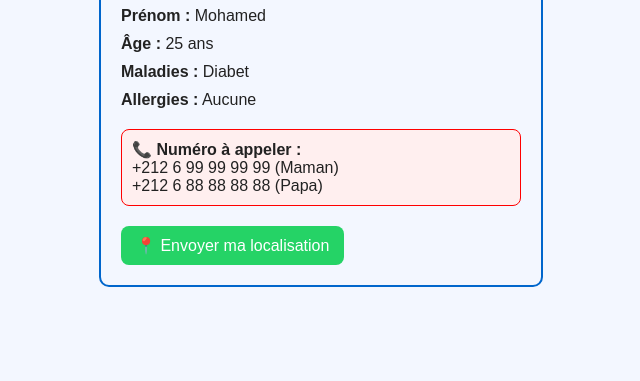
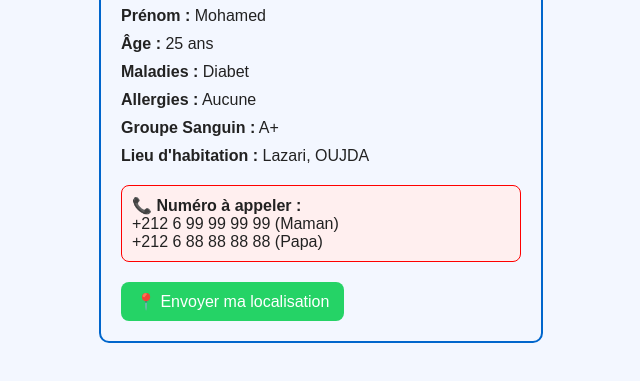
Before and after one commit to JHOS6/SAFEVITA, a plain HTML site: page MohamedBouaazza.html in a window 1280 px wide. Shown: the part 161-542 px from the top of the page, without its empty margins (319-959 px from the left). Drawn offline with Linux system fonts and the light colour scheme.

Commit message:
Update MohamedBouaazza.html

```diff
--- a/MohamedBouaazza.html
+++ b/MohamedBouaazza.html
@@ -58,6 +58,8 @@ button:hover {
   <div class="info"><span class="label">Âge :</span> 25 ans</div>
   <div class="info"><span class="label">Maladies :</span> Diabet</div>
   <div class="info"><span class="label">Allergies :</span> Aucune</div>
+  <div class="info"><span class="label">Groupe Sanguin :</span> A+ </div>
+  <div class="info"><span class="label">Lieu d'habitation :</span> Lazari, OUJDA</div>
 
   <div class="emergency">
     📞 <strong>Numéro à appeler :</strong><br>
```
